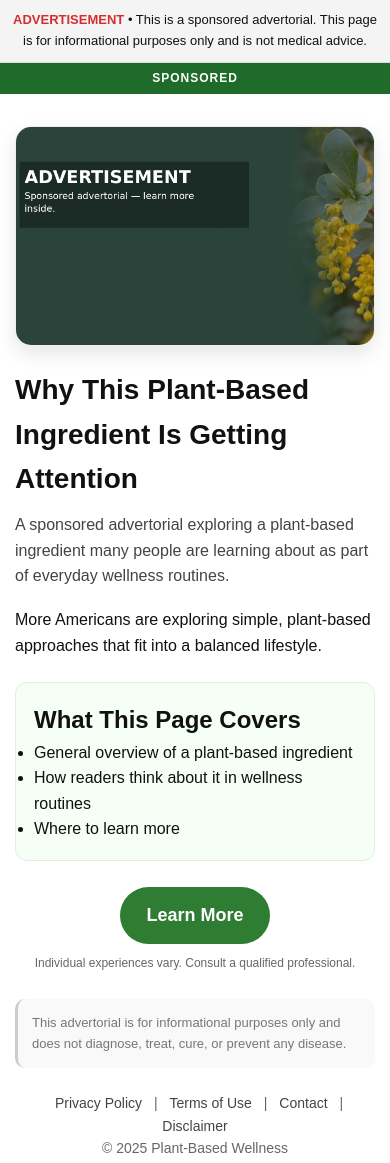
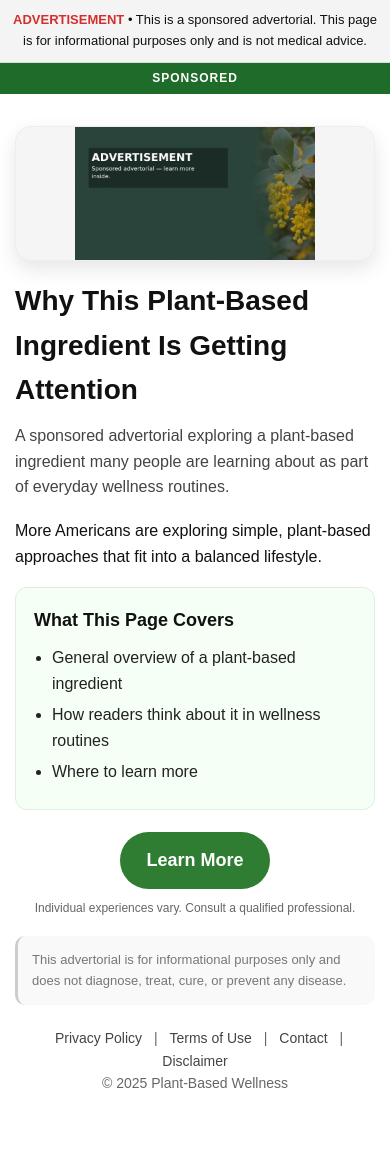
Before and after one commit to Cuticarashop/pressel-plant-us-, a plain HTML site: page index.html in a window 390 px wide. After the commit the page ends 1123 px from the top, so only its background shows below. Drawn offline with Linux system fonts and the light colour scheme.

Commit message:
Update index.html

```diff
--- a/index.html
+++ b/index.html
@@ -51,33 +51,6 @@
       padding:18px 15px 28px;
     }
 
-    /* HERO (AJUSTADO) */
-    .hero{
-      border-radius:16px;
-      overflow:hidden;
-      box-shadow:0 8px 20px rgba(0,0,0,.10);
-      margin:14px 0 22px;
-      border:1px solid #eee;
-      background:#f5f5f5;
-
-      /* controla o “tamanho aparente” */
-      max-height:320px;      /* desktop */
-    }
-    .hero img{
-      width:100%;
-      height:320px;          /* casa com o max-height do container */
-      display:block;
-      object-fit:cover;      /* corta sem distorcer */
-      object-position:center;
-    }
-    .hero-fallback{
-      display:none;
-      padding:26px 18px;
-      text-align:center;
-      color:#444;
-      font-weight:700;
-    }
-
     .content{
       max-width:780px;
       margin:0 auto;
@@ -87,11 +60,44 @@
       font-size:34px;
       margin-bottom:10px;
     }
-
     .subtitle{
+      font-size:17px;
       color:#444;
       margin-bottom:18px;
-      font-size:18px;
+    }
+
+    /* HERO (BAIXO / SEM CORTAR / CONTROLADO) */
+    .hero{
+      max-width:780px;
+      width:100%;
+      margin:14px auto 18px;
+
+      border-radius:16px;
+      overflow:hidden;
+      box-shadow:0 8px 20px rgba(0,0,0,.10);
+      border:1px solid #eee;
+      background:#f5f5f5;
+
+      /* altura controlada */
+      aspect-ratio: 16 / 5;   /* bem mais “baixo” */
+      max-height: 220px;      /* trava pra não ficar enorme */
+    }
+    .hero img{
+      width:100%;
+      height:100%;
+      display:block;
+      object-fit:contain;      /* mostra tudo */
+      object-position:center;
+    }
+    .hero-fallback{
+      display:none;
+      height:100%;
+      align-items:center;
+      justify-content:center;
+      text-align:center;
+      color:#444;
+      font-weight:700;
+      padding:18px;
     }
 
     .info{
@@ -99,12 +105,15 @@
       border:1px solid var(--border);
       border-radius:12px;
       padding:18px;
-      margin:24px 0;
+      margin:18px 0 22px;
     }
+    .info h2{font-size:18px;margin-bottom:10px}
+    .info ul{padding-left:18px}
+    .info li{margin:6px 0;color:#222}
 
     .cta{
       text-align:center;
-      margin:26px 0;
+      margin:18px 0 18px;
     }
     .cta a{
       background:var(--btn);
@@ -117,7 +126,6 @@
       font-weight:700;
     }
     .cta a:hover{background:var(--btn-hover)}
-
     .cta-note{
       font-size:12px;
       color:#666;
@@ -127,7 +135,7 @@
     .disclaimer{
       font-size:13px;
       color:#777;
-      margin:22px 0;
+      margin:18px 0;
       padding:14px;
       background:#f9f9f9;
       border-radius:10px;
@@ -138,7 +146,7 @@
       text-align:center;
       font-size:14px;
       color:#666;
-      margin-top:24px;
+      margin-top:22px;
     }
     .footer a{
       color:#444;
@@ -151,9 +159,11 @@
       .subtitle{font-size:16px}
       .cta a{font-size:18px;padding:14px 26px}
 
-      /* HERO menor no mobile */
-      .hero{ max-height:220px; }
-      .hero img{ height:220px; }
+      /* no mobile deixa um pouco mais alto */
+      .hero{
+        aspect-ratio: 16 / 6;
+        max-height: 200px;
+      }
     }
   </style>
 </head>
@@ -170,7 +180,7 @@
 
     <div class="hero">
       <img id="heroImg" src="assets/hero.png" alt="Plant-based ingredient"
-           onerror="document.getElementById('heroFallback').style.display='block'; this.style.display='none';" />
+           onerror="document.getElementById('heroFallback').style.display='flex'; this.style.display='none';" />
       <div id="heroFallback" class="hero-fallback">
         Sponsored advertorial (image unavailable)
       </div>
@@ -197,12 +207,8 @@
       </div>
 
       <div class="cta">
-        <a id="ctaLink" href="#" target="_blank" rel="noopener noreferrer">
-          Learn More
-        </a>
-        <div class="cta-note">
-          Individual experiences vary. Consult a qualified professional.
-        </div>
+        <a id="ctaLink" href="#" target="_blank" rel="noopener noreferrer">Learn More</a>
+        <div class="cta-note">Individual experiences vary. Consult a qualified professional.</div>
       </div>
 
       <div class="disclaimer">
```
